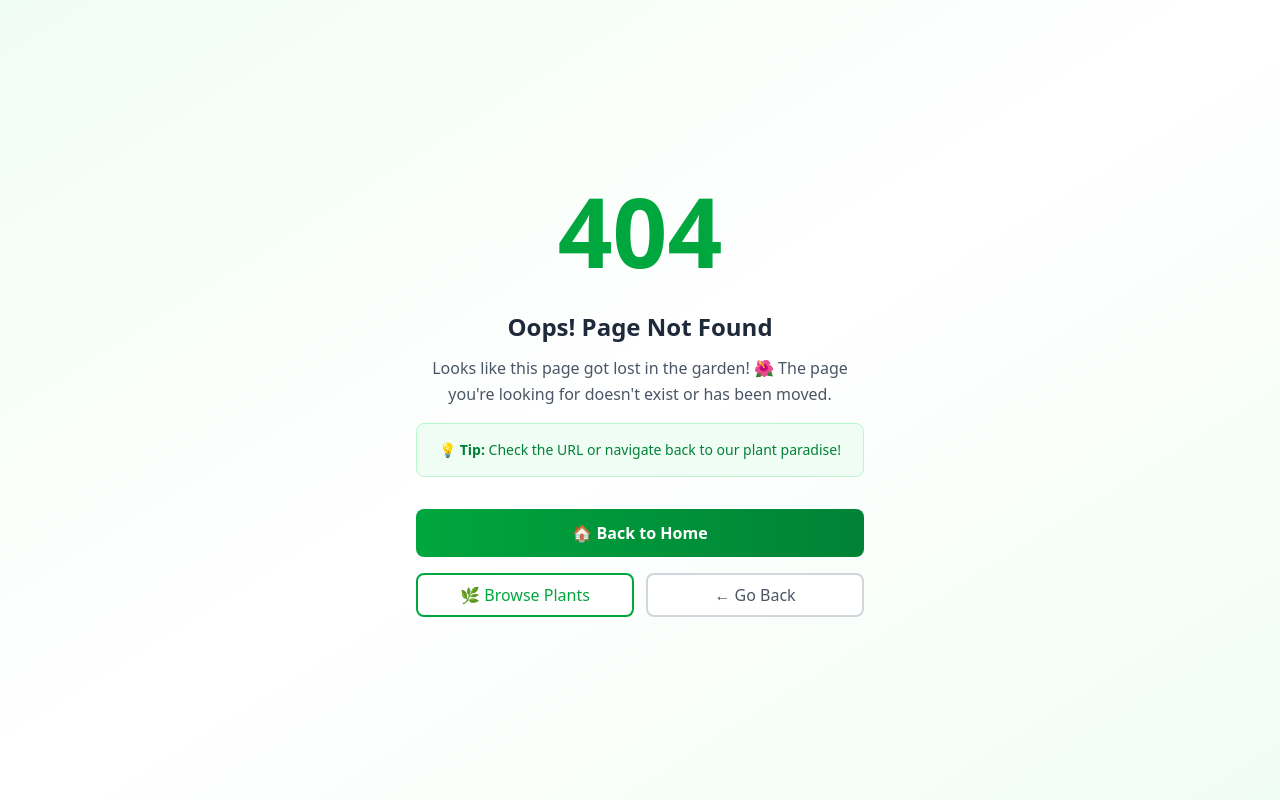
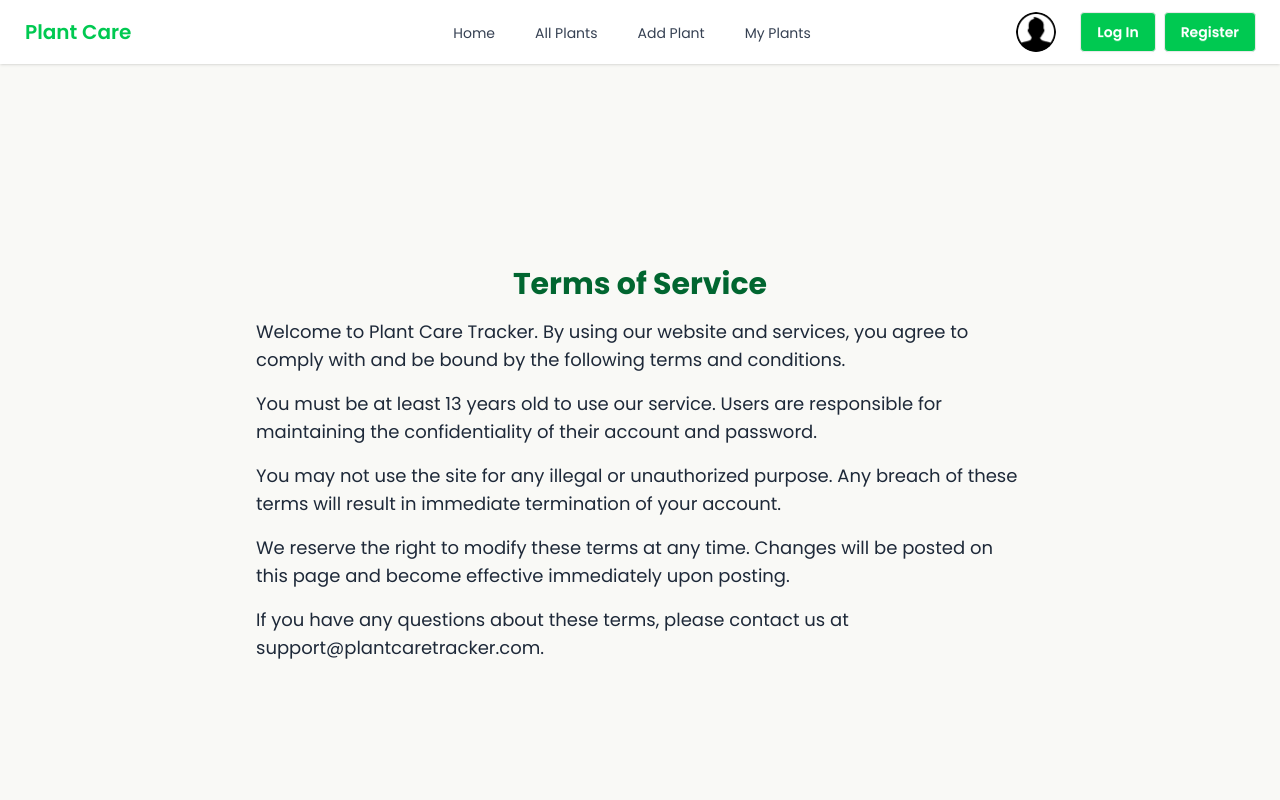
Before and after one commit to ibrahim3761/Plant-Care-Client, a React (Vite) app: page /terms in a window 1280 px wide. Shown: the top 800 px of the page. Built offline with nearby package versions, Linux system fonts and the light colour scheme; no server answers.

Commit message:
terms-privacy-added

```diff
--- a/src/Componenets/Footer.jsx
+++ b/src/Componenets/Footer.jsx
@@ -1,4 +1,5 @@
 import React from "react";
+import { Link } from "react-router";
 
 const Footer = () => {
   return (
@@ -6,9 +7,11 @@ const Footer = () => {
       <div className="max-w-6xl mx-auto flex flex-col md:flex-row justify-between items-center gap-6">
         <div className="text-center md:text-left">
           <h2 className="text-xl font-bold mb-1">Plant Care</h2>
-          <p className="text-sm">
+          <Link to='/copyright'>
+            <p className="text-sm underline">
             &copy; {new Date().getFullYear()} PlantCare. All rights reserved.
           </p>
+          </Link>
         </div>
 
         <div className="text-center md:text-left">
--- a/src/Componenets/Header.jsx
+++ b/src/Componenets/Header.jsx
@@ -21,7 +21,7 @@ const Navbar = () => {
           className={({ isActive }) =>
             isActive
               ? "border-b-2 border-green-500 text-green-600 font-semibold pb-1"
-              : "text-gray-400 hover:text-green-500 pb-1"
+              : "text-gray-700 hover:text-green-500 pb-1"
           }
         >
           Home
@@ -33,7 +33,7 @@ const Navbar = () => {
           className={({ isActive }) =>
             isActive
               ? "border-b-2 border-green-500 text-green-600 font-semibold pb-1"
-              : "text-gray-400 hover:text-green-500 pb-1"
+              : "text-gray-700 hover:text-green-500 pb-1"
           }
         >
           All Plants
@@ -45,7 +45,7 @@ const Navbar = () => {
           className={({ isActive }) =>
             isActive
               ? "border-b-2 border-green-500 text-green-600 font-semibold pb-1"
-              : "text-gray-400 hover:text-green-500 pb-1"
+              : "text-gray-700 hover:text-green-500 pb-1"
           }
         >
           Add Plant
@@ -57,7 +57,7 @@ const Navbar = () => {
           className={({ isActive }) =>
             isActive
               ? "border-b-2 border-green-500 text-green-600 font-semibold pb-1"
-              : "text-gray-400 hover:text-green-500 pb-1"
+              : "text-gray-700 hover:text-green-500 pb-1"
           }
         >
           My Plants
--- /dev/null
+++ b/src/Pages/CopyrightPage.jsx
@@ -0,0 +1,27 @@
+import React from 'react';
+import { Link } from 'react-router';
+
+const CopyrightPage = () => {
+  const currentYear = new Date().getFullYear();
+
+  return (
+    <div className="min-h-screen flex flex-col justify-center items-center bg-[#f9f9f6] text-gray-800 px-5 py-10">
+      <h1 className="text-3xl font-bold mb-4 text-green-800">Copyright Notice</h1>
+      <p className="text-lg text-center max-w-2xl mb-4">
+        © {currentYear} Plant Care Tracker. All rights reserved. The content, design, and visual elements of this application are the property of Plant Care Tracker unless otherwise stated.
+      </p>
+      <p className="text-sm text-center text-gray-600">
+        By using this service, you agree to our{" "}
+        <Link to="/terms" className="text-green-700 underline hover:text-green-900">
+          Terms of Service
+        </Link>{" "}
+        and{" "}
+        <Link to="/privacy" className="text-green-700 underline hover:text-green-900">
+          Privacy Policy
+        </Link>.
+      </p>
+    </div>
+  );
+};
+
+export default CopyrightPage;
--- /dev/null
+++ b/src/Pages/PrivacyPage.jsx
@@ -0,0 +1,28 @@
+import React from 'react';
+
+const PrivacyPage = () => {
+  return (
+    <div className="min-h-screen flex flex-col justify-center items-center bg-[#f9f9f6] text-gray-800 px-5 py-10">
+      <h1 className="text-3xl font-bold mb-4 text-green-800">Privacy Policy</h1>
+      <div className="max-w-3xl text-left space-y-4 text-lg">
+        <p>
+          At Plant Care Tracker, we value your privacy. This policy outlines what data we collect, how we use it, and how we protect it.
+        </p>
+        <p>
+          We may collect information such as your name, email address, and usage data to improve our services.
+        </p>
+        <p>
+          We do not sell or share your personal information with third parties without your consent, except as required by law.
+        </p>
+        <p>
+          Cookies may be used to enhance your experience on our platform.
+        </p>
+        <p>
+          You can contact us at support@plantcaretracker.com if you have questions about your data or want it deleted.
+        </p>
+      </div>
+    </div>
+  );
+};
+
+export default PrivacyPage;
--- /dev/null
+++ b/src/Pages/TermsPage.jsx
@@ -0,0 +1,28 @@
+import React from 'react';
+
+const TermsPage = () => {
+  return (
+    <div className="min-h-screen flex flex-col justify-center items-center bg-[#f9f9f6] text-gray-800 px-5 py-10">
+      <h1 className="text-3xl font-bold mb-4 text-green-800">Terms of Service</h1>
+      <div className="max-w-3xl text-left space-y-4 text-lg">
+        <p>
+          Welcome to Plant Care Tracker. By using our website and services, you agree to comply with and be bound by the following terms and conditions.
+        </p>
+        <p>
+          You must be at least 13 years old to use our service. Users are responsible for maintaining the confidentiality of their account and password.
+        </p>
+        <p>
+          You may not use the site for any illegal or unauthorized purpose. Any breach of these terms will result in immediate termination of your account.
+        </p>
+        <p>
+          We reserve the right to modify these terms at any time. Changes will be posted on this page and become effective immediately upon posting.
+        </p>
+        <p>
+          If you have any questions about these terms, please contact us at support@plantcaretracker.com.
+        </p>
+      </div>
+    </div>
+  );
+};
+
+export default TermsPage;
--- a/src/Routes/Routes.jsx
+++ b/src/Routes/Routes.jsx
@@ -12,6 +12,9 @@ import UpdatePlant from "../Pages/UpdatePlant";
 import Loader from "../Pages/Loader";
 import PrivateRoute from "../Provider/PrivateRoute";
 import ErrorPage from "../Pages/ErrorPage";
+import CopyrightPage from "../Pages/CopyrightPage";
+import TermsPage from "../Pages/TermsPage";
+import PrivacyPage from "../Pages/PrivacyPage";
 
 export const router = createBrowserRouter([
   {
@@ -76,6 +79,18 @@ export const router = createBrowserRouter([
         loader: ({ params }) => fetch(`https://plant-care-tracker-server-ten.vercel.app/plants/${params.id}`),
         hydrateFallbackElement: <Loader></Loader>
       },
+      {
+        path:"copyright",
+        Component: CopyrightPage
+      },
+      {
+        path:"terms",
+        Component: TermsPage
+      },
+      {
+        path:"privacy",
+        Component: PrivacyPage
+      }
     ],
   },
 ]);
--- a/src/index.css
+++ b/src/index.css
@@ -1,4 +1,8 @@
+@import url('https://fonts.googleapis.com/css2?family=Poppins:ital,wght@0,100;0,200;0,300;0,400;0,500;0,600;0,700;0,800;0,900;1,100;1,200;1,300;1,400;1,500;1,600;1,700;1,800;1,900&display=swap');
 @import "tailwindcss";
 @plugin "daisyui"{
    themes: light --default, dark --prefersdark;
 }
+*{
+   font-family: "Poppins", sans-serif;
+}
```
